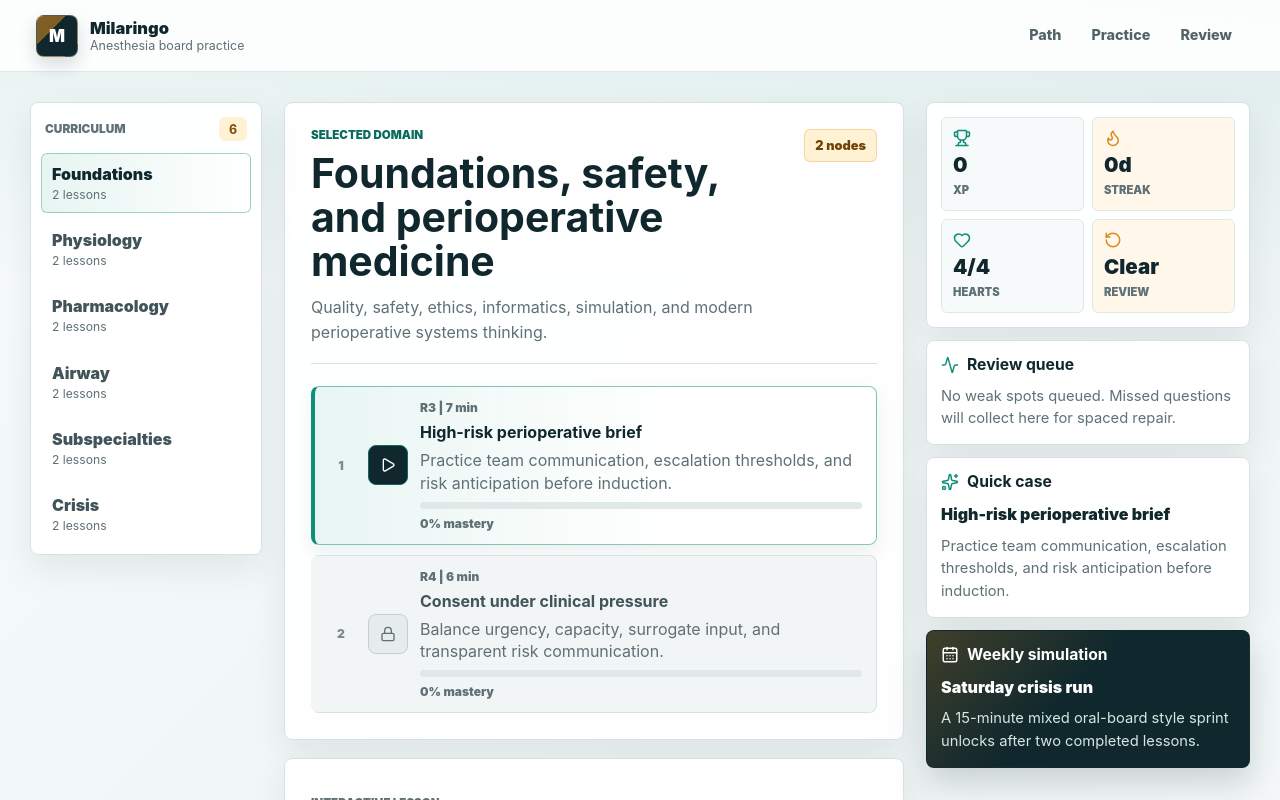
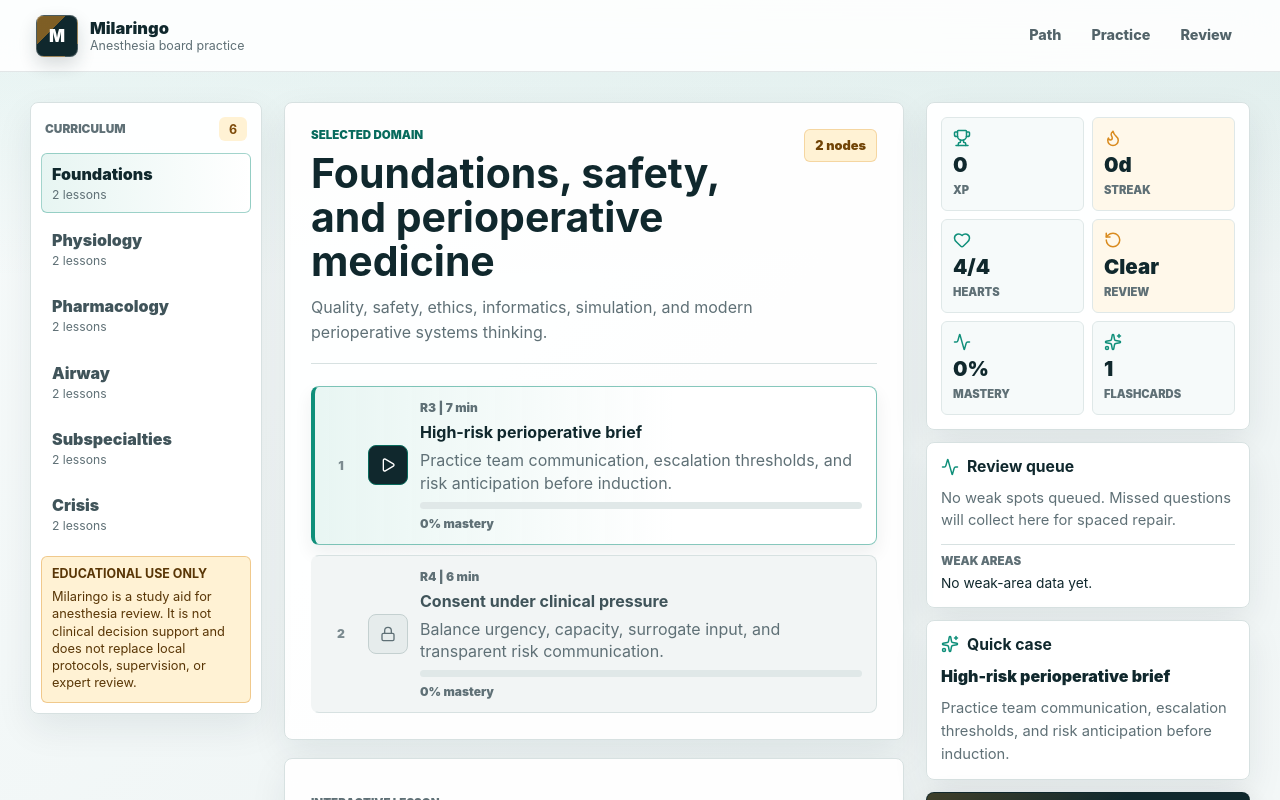
Before and after one commit to victorbeltre/Evaluacion-Anestesica, a React (Vite) app: page / in a window 1280 px wide. Shown: the top 800 px of the page. Built offline with nearby package versions, Linux system fonts and the light colour scheme.

Commit message:
fix: complete safety and practice rail requirements

```diff
--- a/src/components/layout/AppShell.tsx
+++ b/src/components/layout/AppShell.tsx
@@ -53,6 +53,14 @@ export function AppShell({
               </button>
             ))}
           </div>
+
+          <section className="medical-disclaimer" aria-label="Medical education disclaimer">
+            <strong>Educational use only</strong>
+            <p>
+              Milaringo is a study aid for anesthesia review. It is not clinical decision support and
+              does not replace local protocols, supervision, or expert review.
+            </p>
+          </section>
         </aside>
 
         <main className="stage" id="path">
--- a/src/components/layout/PracticeRail.tsx
+++ b/src/components/layout/PracticeRail.tsx
@@ -1,7 +1,7 @@
 import { Activity, CalendarDays, Flame, Heart, RotateCcw, Sparkles, Trophy } from 'lucide-react';
 import type { ReactNode } from 'react';
 import type { LessonNode } from '../../data/curriculum';
-import type { ProgressState } from '../../state/progress';
+import { clampMasteryForDisplay, type ProgressState } from '../../state/progress';
 
 type PracticeRailProps = {
   progress: ProgressState;
@@ -12,6 +12,13 @@ export function PracticeRail({ progress, selectedNode }: PracticeRailProps) {
   const reviewCount = progress.reviewQueue.length;
   const firstExercise = selectedNode?.exercises[0];
   const reviewStatus = reviewCount === 0 ? 'Clear' : `${reviewCount} waiting`;
+  const selectedMastery = clampMasteryForDisplay(
+    selectedNode ? progress.masteryByNode[selectedNode.id] : undefined,
+  );
+  const flashcardsDue = selectedNode?.exercises.filter((exercise) => exercise.kind === 'flashcard').length ?? 0;
+  const weakestEntries = Object.entries(progress.masteryByNode)
+    .sort(([, left], [, right]) => left - right)
+    .slice(0, 2);
 
   return (
     <aside className="practice-rail" id="practice" aria-label="Practice status">
@@ -21,6 +28,8 @@ export function PracticeRail({ progress, selectedNode }: PracticeRailProps) {
           <Metric icon={<Flame size={18} />} label="Streak" value={`${progress.streak}d`} />
           <Metric icon={<Heart size={18} />} label="Hearts" value={`${progress.hearts}/4`} />
           <Metric icon={<RotateCcw size={18} />} label="Review" value={reviewStatus} />
+          <Metric icon={<Activity size={18} />} label="Mastery" value={`${selectedMastery}%`} />
+          <Metric icon={<Sparkles size={18} />} label="Flashcards" value={flashcardsDue} />
         </div>
       </section>
 
@@ -34,6 +43,18 @@ export function PracticeRail({ progress, selectedNode }: PracticeRailProps) {
             ? 'No weak spots queued. Missed questions will collect here for spaced repair.'
             : 'Prioritize queued misses before advancing to new attending-level material.'}
         </p>
+        <div className="weak-area-list" aria-label="Weak areas">
+          <span>Weak areas</span>
+          {weakestEntries.length === 0 ? (
+            <p>No weak-area data yet.</p>
+          ) : (
+            weakestEntries.map(([nodeId, mastery]) => (
+              <p key={nodeId}>
+                {nodeId.replaceAll('-', ' ')} · {clampMasteryForDisplay(mastery)}%
+              </p>
+            ))
+          )}
+        </div>
       </section>
 
       <section className="rail-panel">
--- a/src/styles.css
+++ b/src/styles.css
@@ -231,6 +231,28 @@ select {
 .domain-list {
   display: grid;
   gap: 6px;
+}
+
+.medical-disclaimer {
+  margin-top: 12px;
+  border: 1px solid rgba(217, 139, 31, 0.4);
+  border-radius: var(--radius-sm);
+  padding: 10px;
+  background: var(--amber-soft);
+  color: #593606;
+}
+
+.medical-disclaimer strong {
+  display: block;
+  font-size: 0.78rem;
+  line-height: 1.2;
+  text-transform: uppercase;
+}
+
+.medical-disclaimer p {
+  margin: 6px 0 0;
+  font-size: 0.8rem;
+  line-height: 1.35;
 }
 
 .domain-button {
@@ -907,6 +929,29 @@ select {
   font-size: 0.92rem;
 }
 
+.weak-area-list {
+  margin-top: 12px;
+  border-top: 1px solid var(--border);
+  padding-top: 10px;
+}
+
+.weak-area-list span {
+  display: block;
+  color: var(--muted);
+  font-size: 0.72rem;
+  font-weight: 900;
+  line-height: 1.2;
+  text-transform: uppercase;
+}
+
+.weak-area-list p {
+  margin: 5px 0 0;
+  color: var(--text-strong);
+  font-size: 0.86rem;
+  line-height: 1.35;
+  overflow-wrap: anywhere;
+}
+
 .case-title {
   margin: 12px 0 0;
   color: var(--text-strong);
```
Also changed, not shown: 2 other files (tests, documents, lock files or other folders).
